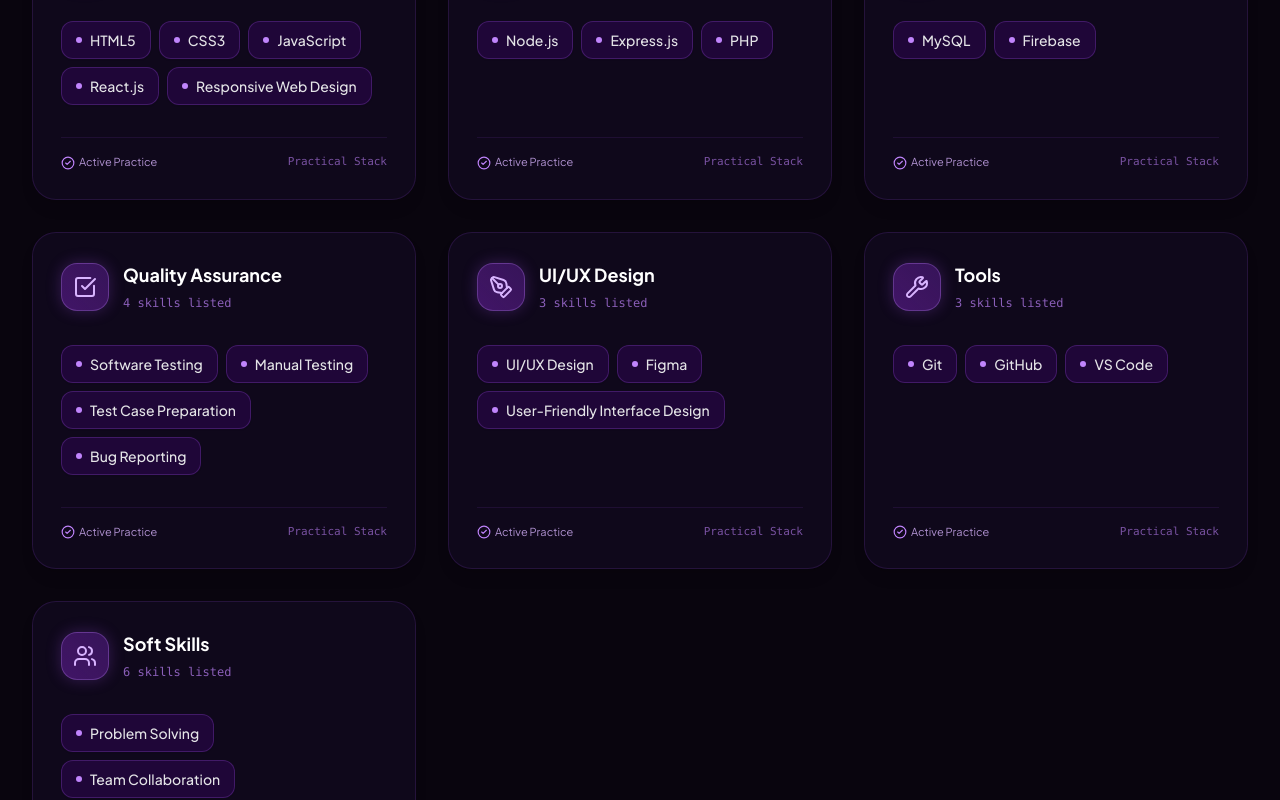
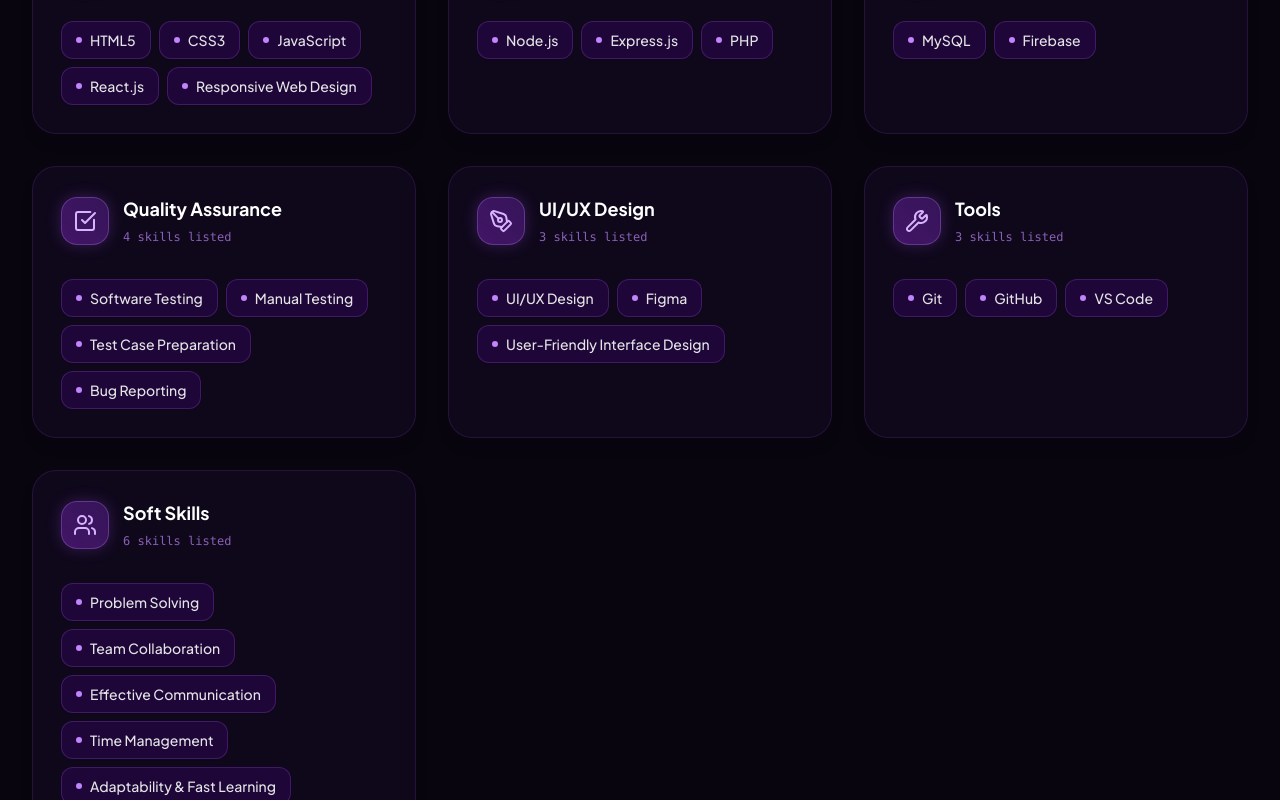
Before and after one commit to fathinifl42923-source/Portfolio, a React (Vite) app: page / in a window 1280 px wide. Shown: the part 5760-6560 px from the top of the page. Built offline with nearby package versions, Linux system fonts and the light colour scheme.

Commit message:
style: remove Active Practice and Practical Stack labels from skill cards

```diff
--- a/src/components/Skills.jsx
+++ b/src/components/Skills.jsx
@@ -10,7 +10,6 @@ import {
   Users,
   Sparkles,
   Code2,
-  CheckCircle2,
 } from "lucide-react";
 import SectionHeader from "./SectionHeader";
 import { skillCategories } from "../data/portfolioData";
@@ -84,13 +83,6 @@ export default function Skills() {
                   </div>
                 </div>
 
-                <div className="mt-8 pt-4 border-t border-purple-500/10 flex items-center justify-between text-[11px] text-zinc-400">
-                  <span className="flex items-center gap-1 text-purple-300/80">
-                    <CheckCircle2 className="w-3.5 h-3.5 text-purple-400" />
-                    Active Practice
-                  </span>
-                  <span className="font-mono text-purple-400/60">Practical Stack</span>
-                </div>
               </motion.div>
             );
           })}
```
